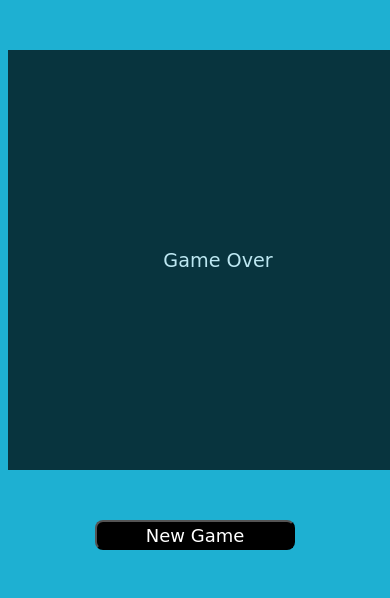
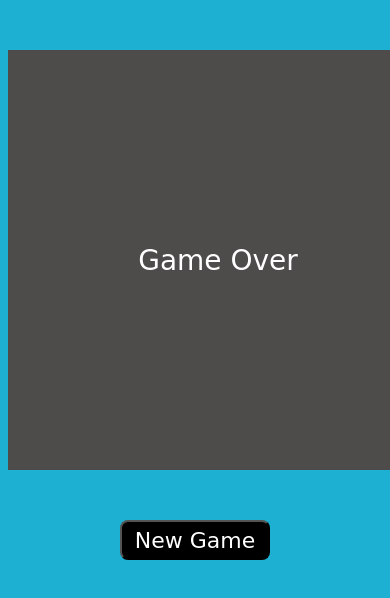
Before and after one commit to fquinn454/simon, a plain HTML site: page index.html in a window 390 px wide. Both pictures are taken after a click on the button 265 px from the left and 126 px from the top of the page. Shown: the top 598 px of the page. Drawn offline with Linux system fonts and the light colour scheme; a web font is replaced by a local one.

Commit message:
Changed button size on large and small screen

```diff
--- a/style.css
+++ b/style.css
@@ -24,12 +24,11 @@ body{
     display: none;
     justify-content: center;
     align-items: center;
-    font-size: larger;
+    font-size: 28px;
     height: 420px;
     width:420px;
-    background-color: black;
+    background-color: #4e4b4b;
     color: white;
-    opacity: 0.7;
     margin: 50px auto;
 }
 
@@ -119,8 +118,8 @@ body{
 
 button{
     width: 200px;
-    font-size: 18px;
-    height: 30px;
+    font-size: 28px;
+    height: 50px;
     font-family: 'Shrikhand', cursive;
     background-color: black;
     color:white;
@@ -173,4 +172,11 @@ button{
         width: 140px;
         height: 140px;
     }
+
+    button{
+        width: 150px;
+        font-size: 22px;
+        height: 40px;
+
+    }
 }
```
Also changed, not shown: script.js (+7 -4 lines).
